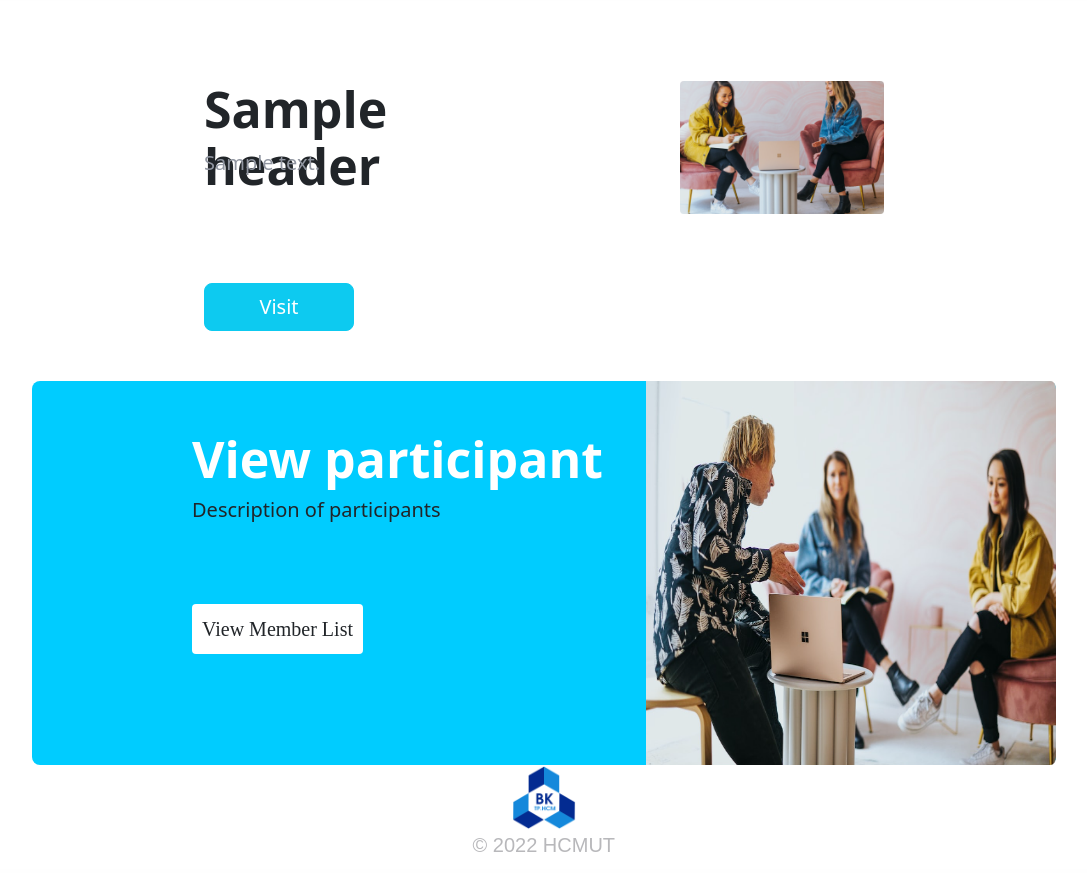
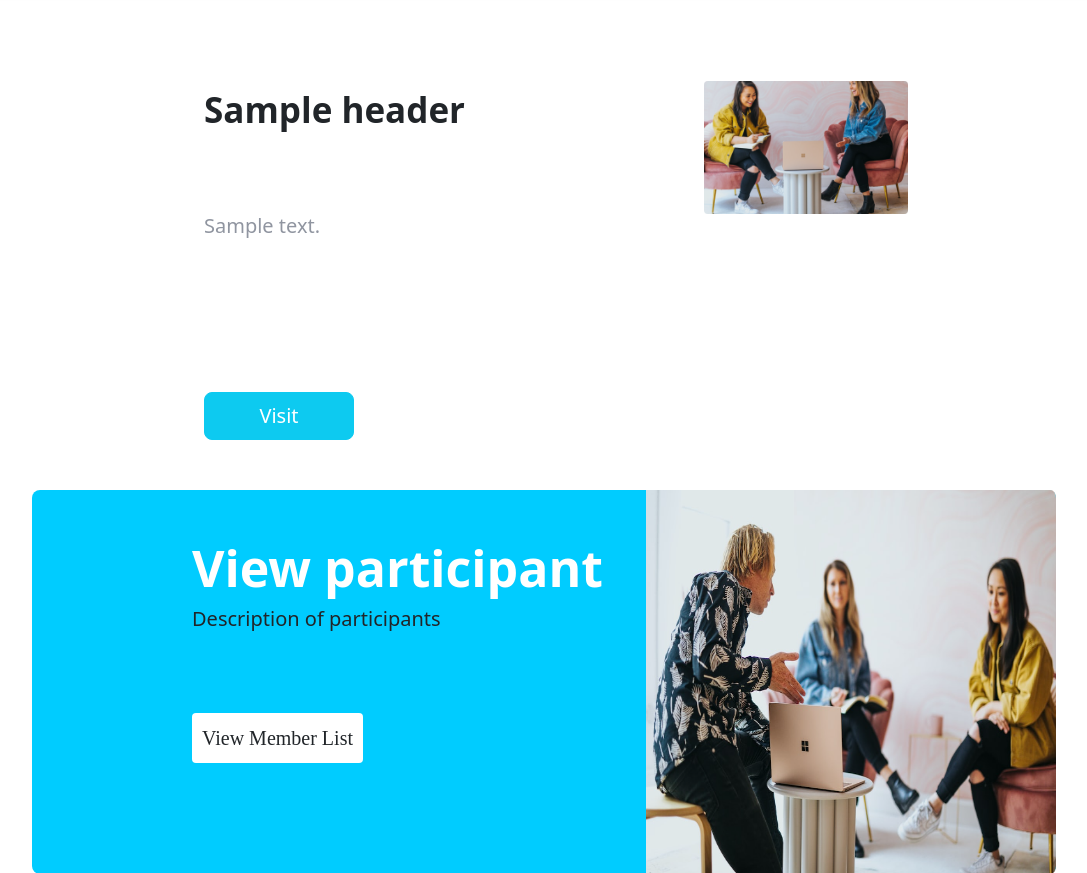
Before and after one commit to canceller026/PIP-2022, a Flask app: page / in a window 1280 px wide; the page is wider, and only the part inside the window is pictured. Shown: the part 752-1625 px from the top of that part, without its empty margins (96-1183 px from the left). Before the commit the page ends 1604 px from the top of that part, so only its background shows below. Run offline with Flask 2, Linux system fonts and the light colour scheme; a database or web service that is not in the repository returns one stand-in record (values such as "Sample title").

Commit message:
update homepage

```diff
--- a/static/css/homepage.css
+++ b/static/css/homepage.css
@@ -19,19 +19,20 @@
     margin-top: 80px;
 }
 .holder h1{
-    width: 150px;
-    height: 57px;
+    width: 300px;
+    height: 120px;
     font-weight: 700;
-    font-size: 50px;
+    font-size: 35px;
     line-height: 57px;
 }
 .holder h2{
-    width: 354px;
-    height: 34px;
+    width: 500px;
+    height: 80px;
     font-weight: 400;
     font-size: 20px;
     line-height: 34px;
     color: #9095A0FF;
+    white-space: pre-wrap;
 }
 .subholder{
     display:flex;
```
